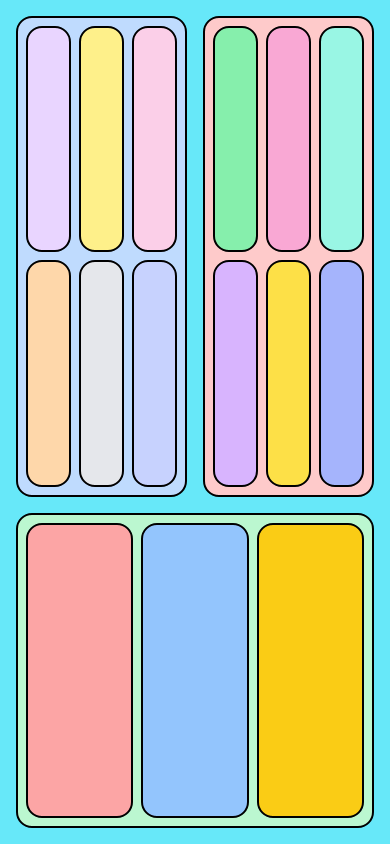
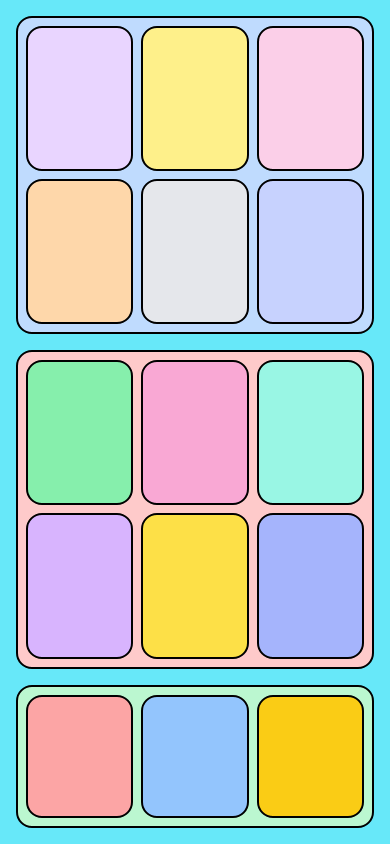
Before and after one commit to Arden27/portfolio, a Next.js app: page /grid in a window 390 px wide. Built offline with nearby package versions, Linux system fonts and the light colour scheme.

Commit message:
made different layput for small and big screen

```diff
--- a/src/app/grid/page.js
+++ b/src/app/grid/page.js
@@ -1,9 +1,9 @@
 export default function Home() {
     return (
       <main>
-            <section id="skills-section" className="bg-cyan-300 w-screen h-screen grid grid-rows-10 gap-4 p-4">
-                <div className="row-span-6 grid grid-cols-2 gap-4">
-                    <div className="bg-blue-200 border-2 border-black rounded-2xl col-span-1 h-full w-full grid grid-rows-2 grid-cols-3 gap-2 p-2">
+        <section id="skills-section" className="bg-cyan-300 w-screen h-screen grid grid-cols-1 lg:grid-cols-2 grid-rows-7 lg:grid-rows-10 gap-4 p-4">
+          <div className="row-span-3 lg:row-span-6 col-span-1 lg:col-span-1">
+            <div className="bg-blue-200 border-2 border-black rounded-2xl h-full w-full grid grid-rows-2 grid-cols-3 gap-2 p-2">
               <div className="bg-purple-200 border-2 border-black rounded-2xl"></div>
               <div className="bg-yellow-200 border-2 border-black rounded-2xl"></div>
               <div className="bg-pink-200 border-2 border-black rounded-2xl"></div>
@@ -11,7 +11,9 @@ export default function Home() {
               <div className="bg-gray-200 border-2 border-black rounded-2xl"></div>
               <div className="bg-indigo-200 border-2 border-black rounded-2xl"></div>
             </div>
-                    <div className="bg-red-200 border-2 border-black rounded-2xl col-span-1 h-full w-full grid grid-rows-2 grid-cols-3 gap-2 p-2">
+          </div>
+          <div className="row-span-3 lg:row-span-6 col-span-1 lg:col-span-1">
+            <div className="bg-red-200 border-2 border-black rounded-2xl h-full w-full grid grid-rows-2 grid-cols-3 gap-2 p-2">
               <div className="bg-green-300 border-2 border-black rounded-2xl"></div>
               <div className="bg-pink-300 border-2 border-black rounded-2xl"></div>
               <div className="bg-teal-200 border-2 border-black rounded-2xl"></div>
@@ -20,10 +22,12 @@ export default function Home() {
               <div className="bg-indigo-300 border-2 border-black rounded-2xl"></div>
             </div>
           </div>
-                <div className="bg-green-200 border-2 border-black rounded-2xl row-span-4 h-full w-full grid grid-cols-3 gap-2 p-2">
+          <div className="row-span-4 col-span-1 lg:col-span-2">
+            <div className="bg-green-200 border-2 border-black rounded-2xl h-full w-full grid grid-cols-3 gap-2 p-2">
               <div className="bg-red-300 border-2 border-black rounded-2xl"></div>
               <div className="bg-blue-300 border-2 border-black rounded-2xl"></div>
               <div className="bg-yellow-400 border-2 border-black rounded-2xl"></div>
+            </div>
           </div>
         </section>
       </main>
```
Lines whose indentation alone changed are shown as unchanged.
